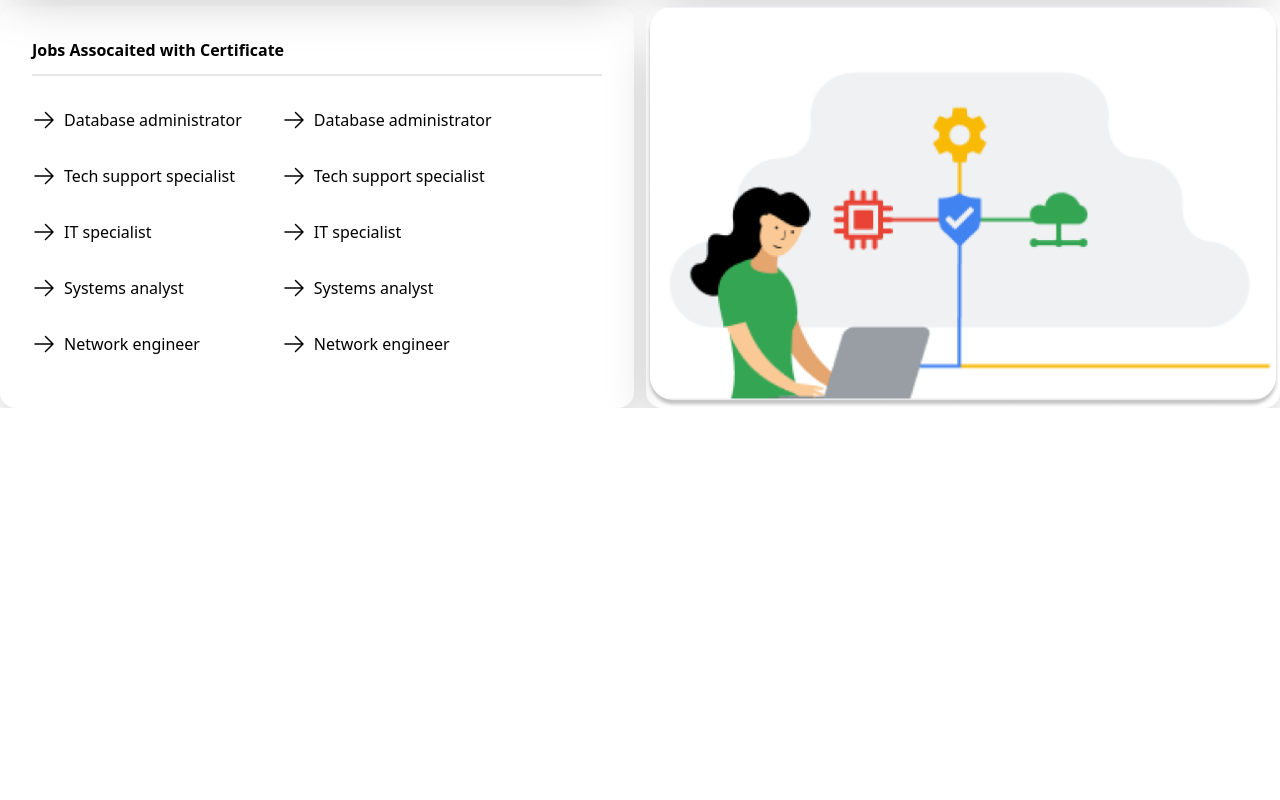
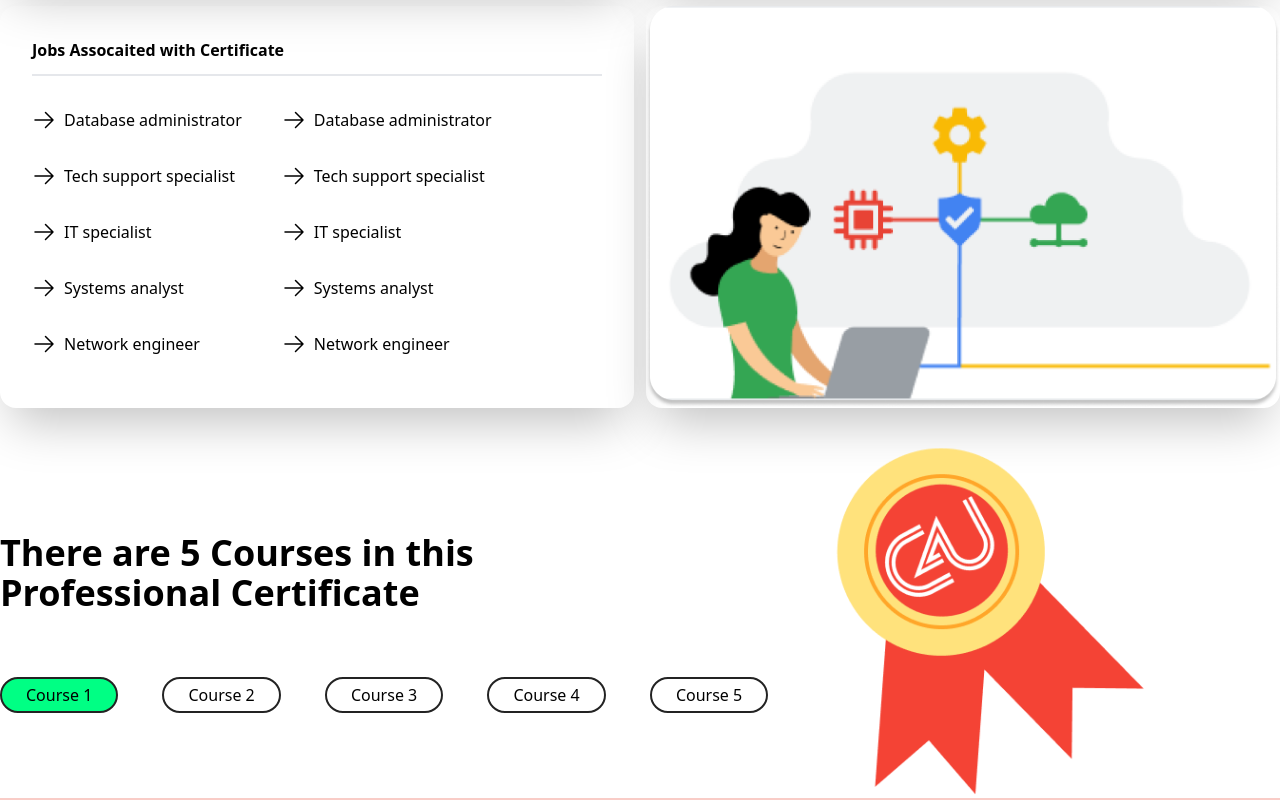
Before and after one commit to sohagmiah4291/tailwindCssProject, a website built with Vite: page index.html in a window 1280 px wide. Shown: the part 1260-2060 px from the top of the page. Before the commit the page ends 1668 px from the top, so only its background shows below. Built offline with nearby package versions, Linux system fonts and the light colour scheme.

Commit message:
adding course section

```diff
--- a/index.html
+++ b/index.html
@@ -219,6 +219,28 @@
           </section>
          <!-- job section end  -->
 
+         <!-- course section start  -->
+          <section class="container mx-auto flex items-center mt-10 gap-10 border-b-2 border-[#F9CCC7]">
+            <div>
+                <h1 class="text-4xl font-bold pb-16">
+                    There are 5 Courses in this <br> Professional Certificate
+                </h1>
+                <div class="space-x-10">
+                    <button class="border-2 px-6 py-1 rounded-full border-[#232323] bg-[#00FF84]">Course  1 </button>
+                    <button class="border-2 px-6 py-1 rounded-full border-[#232323]">Course  2 </button>
+                    <button class="border-2 px-6 py-1 rounded-full border-[#232323]">Course  3 </button>
+                    <button class="border-2 px-6 py-1 rounded-full border-[#232323]">Course  4 </button>
+                    <button class="border-2 px-6 py-1 rounded-full border-[#232323]">Course  5 </button>
+                </div>
+            </div>
+            <div>
+                <img class="object-cover size-[350px]" src="pictures/course-logo.png" alt="">
+            </div>
+          </section>
+
+
+         <!-- course section end -->
+
 
 
 </body>
```
Also changed, not shown: pictures/course-logo.png (added).
